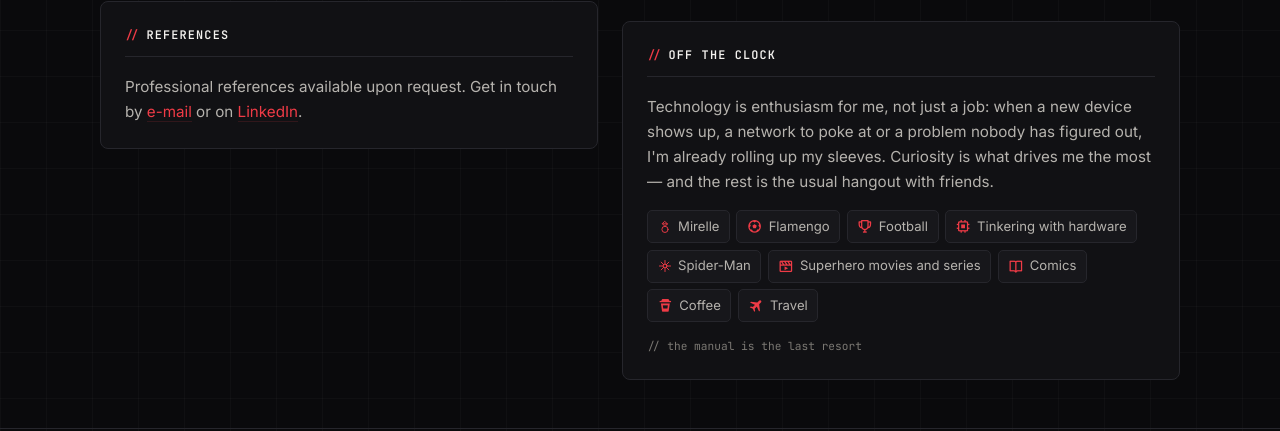
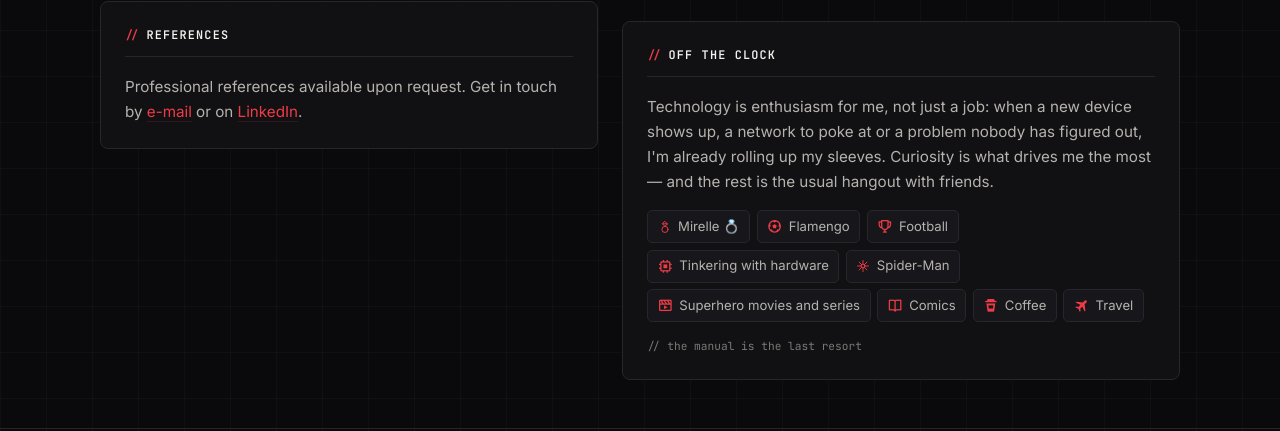
Before and after one commit to PedruscoCRF/pedrusco.github.io, a plain HTML site: page en.html in a window 1280 px wide. Shown: the part 2132-2563 px from the top of the page. Drawn offline with nearby package versions, Linux system fonts and the light colour scheme.

Commit message:
Acrescenta o anel ao nome dela nos interesses das duas versões do site.
🤖 Generated with Codebuff
Co-Authored-By: Codebuff <noreply@codebuff.com>

```diff
--- a/en.html
+++ b/en.html
@@ -449,7 +449,7 @@
                                 <circle cx="12" cy="16.1" r="5.3" />
                                 <path d="M7.8 6.6h8.4" />
                             </svg>
-                            <span>Mirelle</span>
+                            <span>Mirelle 💍</span>
                         </div>
                         <div class="interest"><i class='bx bx-football'></i><span>Flamengo</span></div>
                         <div class="interest"><i class='bx bx-trophy'></i><span>Football</span></div>
```
Also changed, not shown: index.html (+1 -1 lines).
